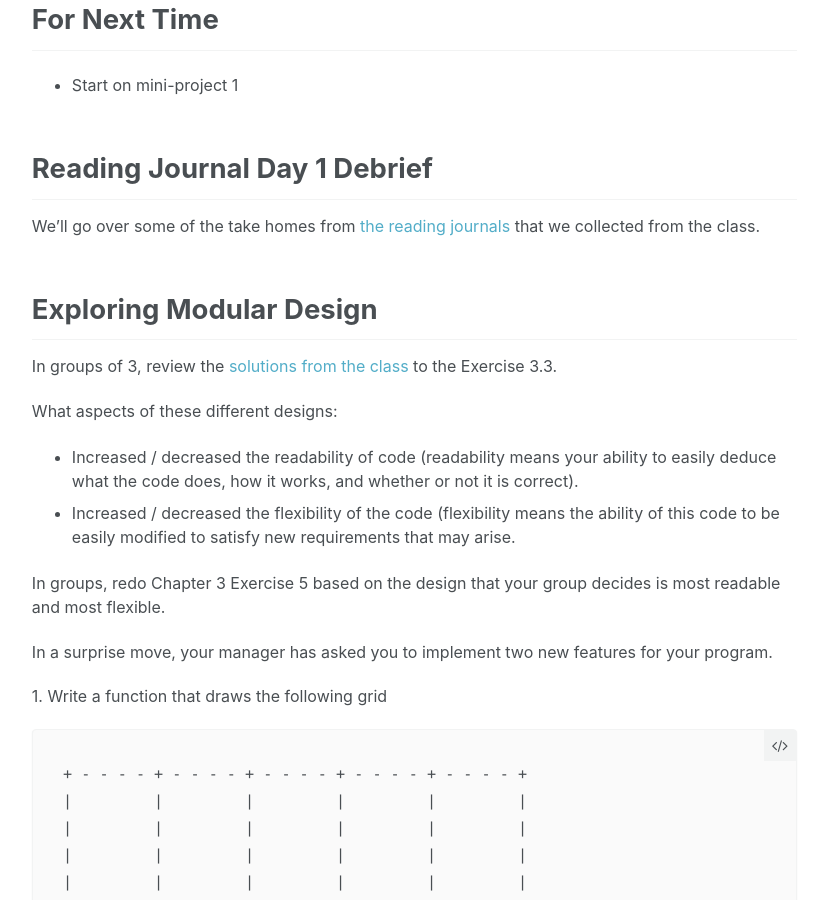
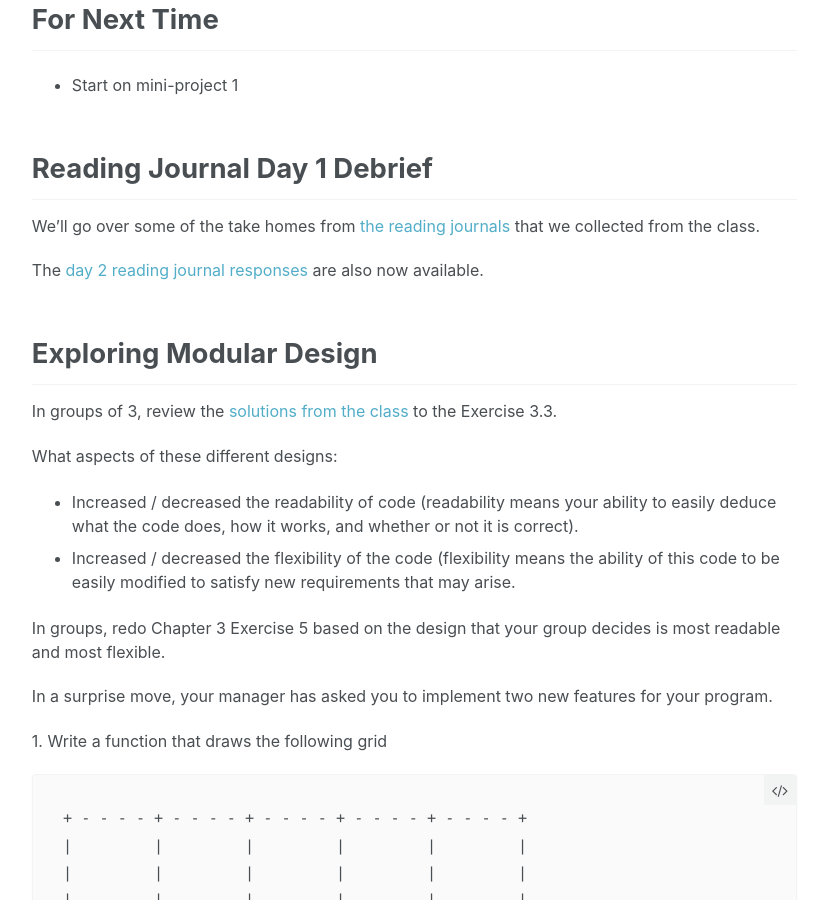
Before and after one commit to sd17spring/sd17spring.github.io, a Jekyll site: the page built from _days/day-3.md, in a window 1280 px wide and 900 px high, scrolled down 492 px. Shown: the whole window, without its empty margins (252-1080 px from the left). Built offline with Jekyll 4.4.1, drawn with Linux system fonts in a browser that asks for light colours.

Commit message:
add day 2 reading journal to page

```diff
--- a/_days/day-3.md
+++ b/_days/day-3.md
@@ -19,6 +19,9 @@ title: Day 3
 
 We'll go over some of the take homes from [the reading
 journals]({{site.data.course.urls.reading_journal_response_prefix}}day1_reading_journal_responses.ipynb) that we collected from the class.
+
+The [day 2 reading
+journal responses]({{site.data.course.urls.reading_journal_response_prefix}}day2_reading_journal_responses.ipynb) are also now available.
 
 ## Exploring Modular Design
 
```
